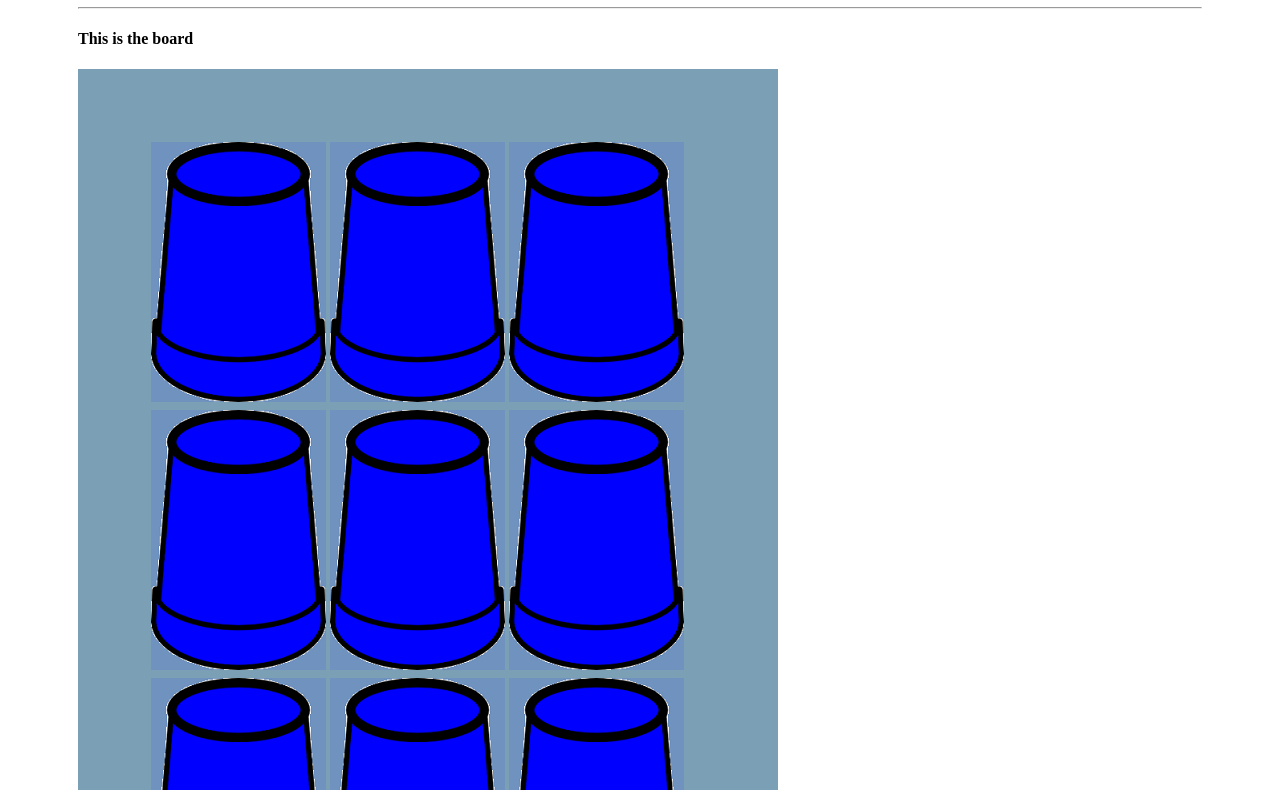
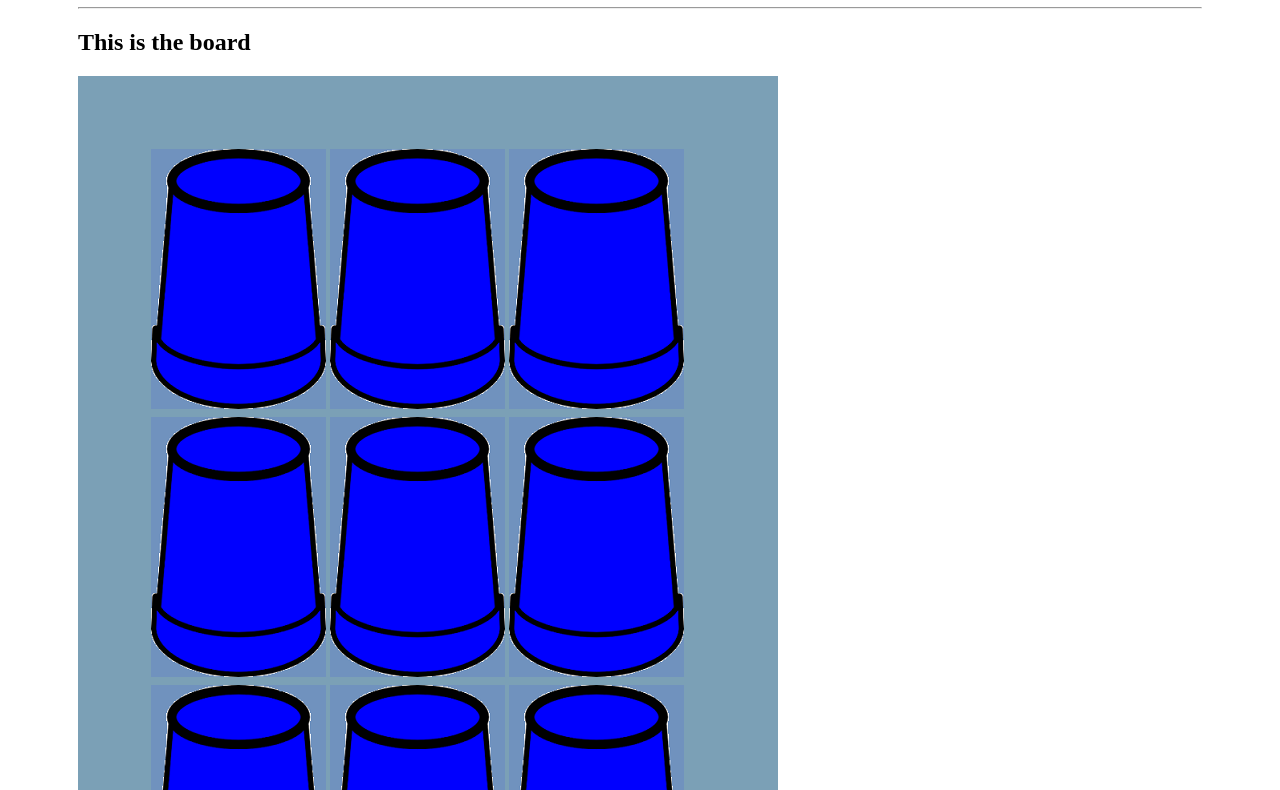
Before and after one commit to hendre23-1/lab2-cup-danielr0m0, a plain HTML site: page index.html in a window 1280 px wide. Shown: the part 151-941 px from the top of the page. Drawn offline with Linux system fonts and the light colour scheme.

Commit message:
update text size

```diff
--- a/index.html
+++ b/index.html
@@ -19,7 +19,7 @@
 		<body>
 			<h1>Find the stones</h1>
 				<hr />
-			<h4> This is the board </h4>
+			<h2> This is the board </h2>
 			<div id="script">
 				<table id="myTable" style="padding:70px">
 					<tr>
```
